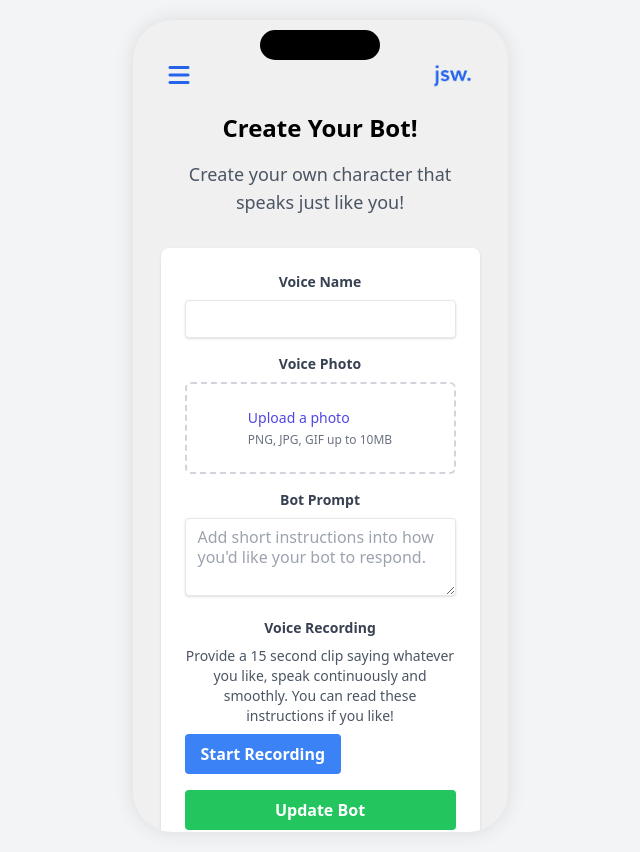
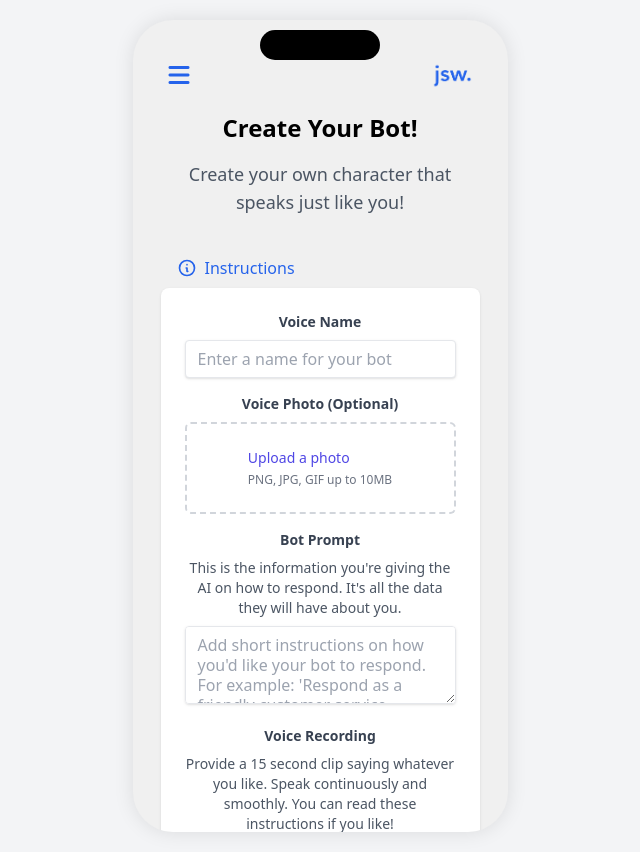
Before and after one commit to julyanserra/julianserra, a Flask app: page /create_voice in a window 1280 px wide. Shown: the whole page, without its empty margins (320-960 px from the left). Run offline with Flask 2, Linux system fonts and the light colour scheme; data that the repository does not hold is empty; parts of the project's set-up code (start-up, migrations or seed data) failed here and were passed over; some libraries are stand-ins or nearby versions.

Commit message:
fix instructions for voice bot + change colors for index buttons

```diff
--- a/templates/create_voice.html
+++ b/templates/create_voice.html
@@ -5,15 +5,32 @@
 
 <h1 class="text-2xl font-bold mb-4">Create Your Bot!</h1>
 <p class="text-gray-600 mb-8 text-lg">Create your own character that speaks just like you!</p>
+<button id="toggleInstructions" class="text-blue-600 hover:text-blue-800 font-medium py-2 px-4 rounded focus:outline-none focus:shadow-outline transition duration-300 ease-in-out flex items-center">
+    <svg class="w-5 h-5 mr-2" fill="none" stroke="currentColor" viewBox="0 0 24 24" xmlns="http://www.w3.org/2000/svg">
+        <path stroke-linecap="round" stroke-linejoin="round" stroke-width="2" d="M13 16h-1v-4h-1m1-4h.01M21 12a9 9 0 11-18 0 9 9 0 0118 0z"></path>
+    </svg>
+    <span>Instructions</span>
+</button>
+<div id="instructionsContent" class="hidden mt-4 bg-blue-50 border border-blue-200 text-blue-700 p-4 rounded-md shadow-sm">
+    <p class="font-bold">How to create your AI voice bot:</p>
+    <ol class="list-decimal list-inside mt-2">
+        <li>Enter a name for your bot</li>
+        <li>Upload a photo (optional)</li>
+        <li>Write a short prompt to guide your bot's responses</li>
+        <li>Record a 15-second voice sample</li>
+        <li>Click "Create Bot" to create your AI voice</li>
+    </ol>
+</div>
 <main id="content" class="bg-white rounded-lg shadow p-6 mb-8">
     <div id="notification" class="mb-4 p-4 rounded hidden"></div>
+
     <form id="aiVoiceForm" class="space-y-4">
         <div>
             <label for="voice_name" class="block text-gray-700 text-sm font-bold mb-2">Voice Name</label>
-            <input type="text" id="voice_name" name="voice_name" required class="shadow appearance-none border rounded w-full py-2 px-3 text-gray-700 leading-tight focus:outline-none focus:shadow-outline">
+            <input type="text" id="voice_name" name="voice_name" required class="shadow appearance-none border rounded w-full py-2 px-3 text-gray-700 leading-tight focus:outline-none focus:shadow-outline" placeholder="Enter a name for your bot">
         </div>
         <div>
-            <label class="block text-gray-700 text-sm font-bold mb-2">Voice Photo</label>
+            <label class="block text-gray-700 text-sm font-bold mb-2">Voice Photo (Optional)</label>
             <div class="mt-1 flex items-center justify-center px-6 pt-5 pb-6 border-2 border-gray-300 border-dashed rounded-md">
                 <div class="space-y-1 text-center">
                     <div id="photo_preview_container" class="hidden mb-4">
@@ -31,11 +48,12 @@
         </div>
         <div>
             <label for="voice_prompt" class="block text-gray-700 text-sm font-bold mb-2">Bot Prompt</label>
-            <textarea placeholder="Add short instructions into how you'd like your bot to respond." id="voice_prompt" name="voice_prompt" rows="3" class="shadow appearance-none border rounded w-full py-2 px-3 text-gray-700 leading-tight focus:outline-none focus:shadow-outline"></textarea>
+            <p class="text-gray-600 text-sm mb-2">This is the information you're giving the AI on how to respond. It's all the data they will have about you.</p>
+            <textarea placeholder="Add short instructions on how you'd like your bot to respond. For example: 'Respond as a friendly customer service representative who specializes in tech support.'" id="voice_prompt" name="voice_prompt" rows="3" class="shadow appearance-none border rounded w-full py-2 px-3 text-gray-700 leading-tight focus:outline-none focus:shadow-outline"></textarea>
         </div>
         <div>
             <label class="block text-gray-700 text-sm font-bold mb-2">Voice Recording</label>
-            <p class="text-gray-600 text-sm mb-2">Provide a 15 second clip saying whatever you like, speak continuously and smoothly. You can read these instructions if you like!</p>
+            <p class="text-gray-600 text-sm mb-2">Provide a 15 second clip saying whatever you like. Speak continuously and smoothly. You can read these instructions if you like!</p>
             <div class="flex items-center space-x-2">
                 <button type="button" id="recordButton" class="bg-blue-500 hover:bg-blue-700 text-white font-bold py-2 px-4 rounded focus:outline-none focus:shadow-outline">
                     Start Recording
@@ -46,7 +64,7 @@
         </div>
         <div class="flex items-center justify-between">
             <button type="submit" id="submitButton" class="bg-green-500 hover:bg-green-700 text-white font-bold py-2 px-4 rounded focus:outline-none focus:shadow-outline w-full">
-                Update Bot
+                Create Bot
             </button>
         </div>
     </form>
@@ -71,6 +89,18 @@ function debug(message) {
     console.log(`Debug: ${message}`);
     // recordingStatus.textContent = message;
 }
+
+document.getElementById('toggleInstructions').addEventListener('click', function() {
+    var content = document.getElementById('instructionsContent');
+    var button = document.getElementById('toggleInstructions');
+    if (content.classList.contains('hidden')) {
+        content.classList.remove('hidden');
+        button.querySelector('span').textContent = 'Hide Instructions';
+    } else {
+        content.classList.add('hidden');
+        button.querySelector('span').textContent = 'Instructions';
+    }
+});
 
 function updateButtonState(recording) {
     if (recording) {
--- a/templates/index.html
+++ b/templates/index.html
@@ -11,10 +11,10 @@
                 </div>
                 <div class="text-center mb-4">
                     <h1 class="text-3xl font-bold mb-2">Julian Serra</h1>
-                    <a href="/about" class="inline-block px-4 py-1 text-sm text-gray-600 bg-gray-200 rounded-lg hover:bg-gray-300 transition-colors duration-200">
+                    <a href="/about" class="inline-block px-4 py-1 text-sm text-gray-600 bg-blue-200 rounded-lg hover:bg-blue-300 transition-colors duration-200">
                         About me
                     </a>
-                    <a href="/projects" class="inline-block px-4 py-1 text-sm text-gray-600 bg-gray-200 rounded-lg hover:bg-gray-300 transition-colors duration-200">
+                    <a href="/projects" class="inline-block px-4 py-1 text-sm text-gray-600 bg-blue-200 rounded-lg hover:bg-blue-300 transition-colors duration-200">
                         My Projects
                     </a>
                 </div>
```
